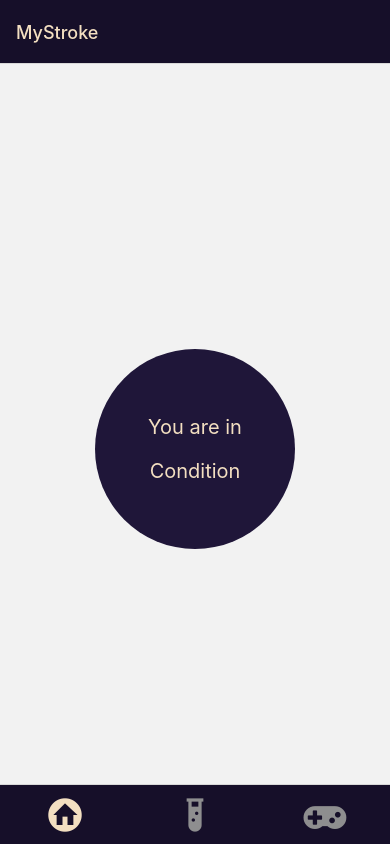
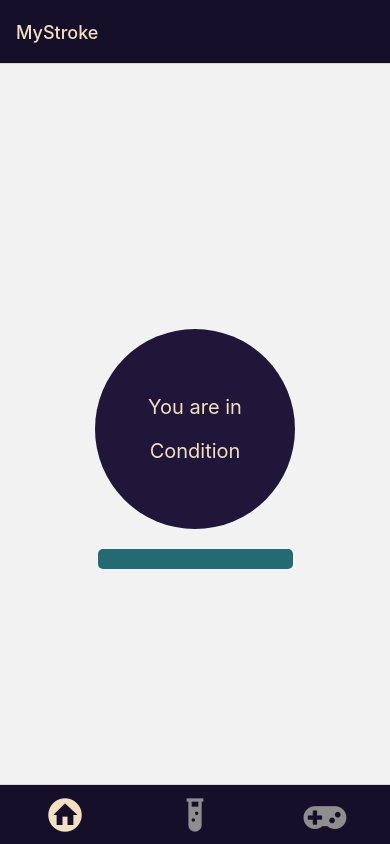
Before and after one commit to MyStroke/MyStrokeApp, a React Native app: screen / in a window 390 px wide. Built offline with nearby package versions, Linux system fonts and the light colour scheme.

Commit message:
upload statusHomepage Test page to Home page

```diff
--- a/App.jsx
+++ b/App.jsx
@@ -19,6 +19,7 @@ export default function App() {
     const [isLoading, setIsLoading] = useState(true);
     const [scoreData, setScoreData] = useState([]);
     const [boxstatus, setBoxstatus] = useState(null);
+    const [statusHomepage, setstatusHomepage] = React.useState(null);
 
     useEffect(() => {
         setTimeout(() => {
@@ -45,7 +46,7 @@ export default function App() {
                         tabBarIcon: ({ color }) => (
                             <MaterialCommunityIcons name="home-circle" style={styles.BarStyle.iconBar} size={40} color={color} />
                         )}} >
-                        {() => <Home boxstatus={boxstatus} />}
+                        {() => <Home boxstatus={boxstatus} statusHomepage={statusHomepage} />}
                     </Tab.Screen>
 
                     {/*         Test         */}
@@ -53,7 +54,7 @@ export default function App() {
                         tabBarIcon: ({ color }) => (
                             <MaterialCommunityIcons name="test-tube" style={styles.BarStyle.iconBar} size={40} color={color} />
                         )}}>
-                        {() => <Test scoreData={scoreData} setboxstatus={setBoxstatus} />}
+                        {() => <Test scoreData={scoreData} setboxstatus={setBoxstatus} setstatusHomepage={setstatusHomepage} />}
                     </Tab.Screen>
 
                     {/*        Game       */}
--- a/component/Home/Home.jsx
+++ b/component/Home/Home.jsx
@@ -1,15 +1,20 @@
 import React from "react";
 import { View, Text, Image } from "react-native";
 import { StyleSheet } from "react-native";
-import style from "../../style";
+import { widthPercentageToDP as wp, heightPercentageToDP as hp } from 'react-native-responsive-screen';
 
-export default function Home({ boxstatus }) {
+export default function Home({ boxstatus, statusHomepage }) {
     return (
         <View style={styles.container}>
+            {/*     Box Status   */}
             <View style={styles.box}>
                 <Text style={styles.box.text}>You are in</Text>
                 <Text style={styles.box.status}>{boxstatus}</Text>
                 <Text style={styles.box.text}>Condition</Text>
+            </View>
+            {/*     Status2    */}
+            <View style={{marginTop: 20,}}>
+                <Text style={styles.status}>{statusHomepage}</Text>
             </View>
         </View>
     );
@@ -57,6 +62,15 @@ const styles = StyleSheet.create({
             backgroundColor: "#246A73",
         }
     },
+    status: {
+        color: "#F3DFC1",
+        padding: 10,
+        fontSize: 15,
+        width: wp('50%'),
+        textAlign: "center",
+        backgroundColor: "#246A73",
+        borderRadius: 5,
+    },
     IconStyle: {
         width: 128,
         height: 128,
--- a/component/Test/Test.jsx
+++ b/component/Test/Test.jsx
@@ -2,7 +2,7 @@ import React from "react";
 import { View, StyleSheet, Text } from "react-native";
 import { LineChart } from "react-native-gifted-charts"
 
-export default function LineChartComponent({ scoreData, setboxstatus }) {
+export default function LineChartComponent({ scoreData, setboxstatus, setstatusHomepage }) {
     const [status, setstatus] = React.useState("");
     const [status2, setstatus2] = React.useState("");
     const [showknowledge, setShowknowledge] = React.useState(false);
@@ -18,18 +18,21 @@ export default function LineChartComponent({ scoreData, setboxstatus }) {
                 setstatus("Good");
                 setstatus2("คุณสามารถใช้มือหยิบจับสิ่งของได้ ตามปกติ")
                 setboxstatus("Good");
+                setstatusHomepage("คุณสามารถใช้มือหยิบจับสิ่งของได้ ตามปกติ");
             }
 
             else if (latestData.value > 19) {
                 setstatus("Average");
                 setstatus2("คุณอย่าใช้มือมากเกินไป")
                 setboxstatus("Average");
+                setstatusHomepage("คุณอย่าใช้มือมากเกินไป");
             }
 
             else if (latestData.value > 0) {
                 setstatus("Bad");
                 setstatus2("คุณต้องทำการบำบัดอย่างเดียว")
                 setboxstatus("Bad");
+                setstatusHomepage("คุณต้องทำการบำบัดอย่างเดียว");
             }
 
             else {
```
